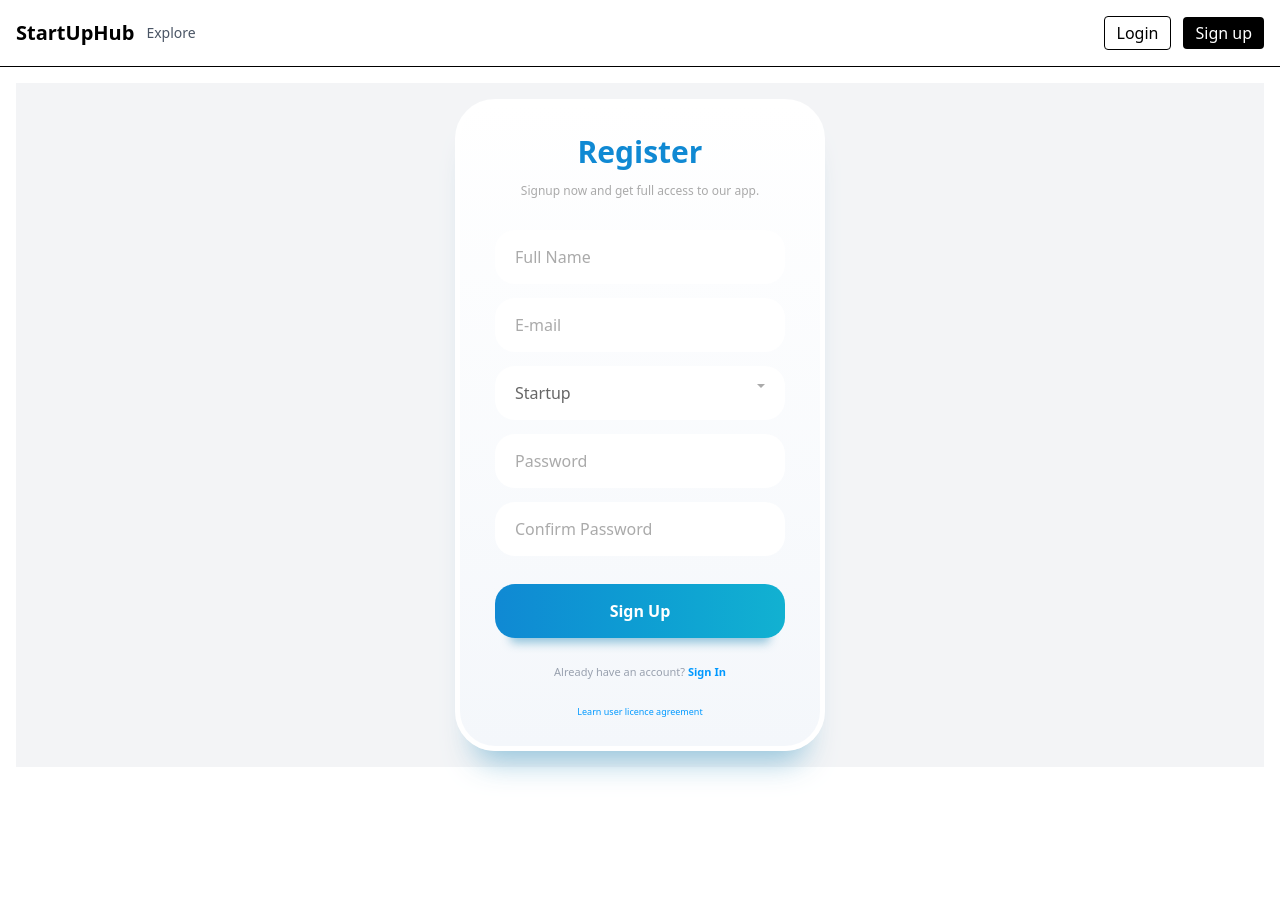
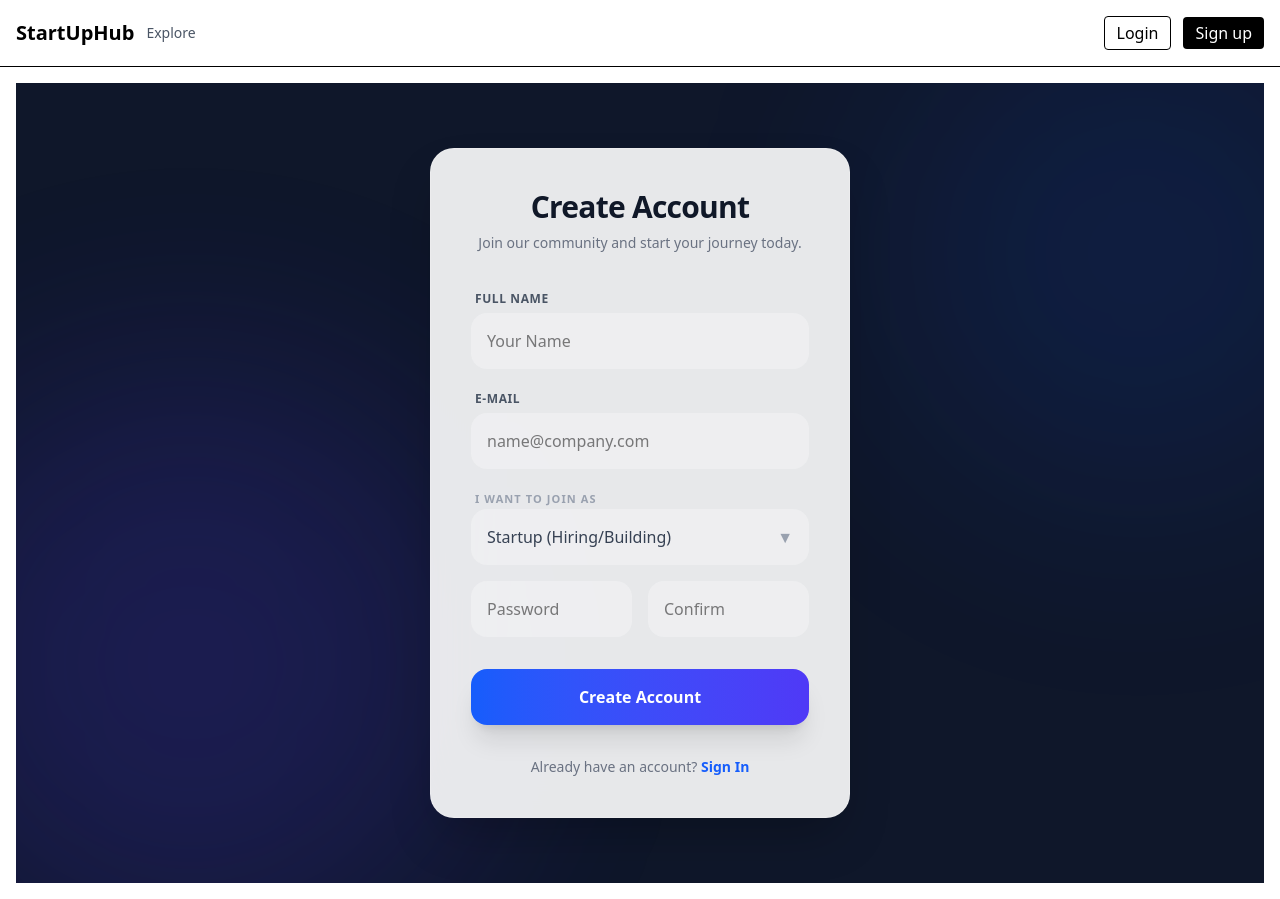
Before and after one commit to ayush-6338/Marketplace_for_startups, a React (Vite) app in the folder Project_folder/: page /signup in a window 1280 px wide. Before the commit the page ends 800 px from the top, so only its background shows below. Built offline with nearby package versions, Linux system fonts and the light colour scheme.

Commit message:
now signup and login page is working properly

```diff
--- a/Project_folder/src/pages/Auth/Login.jsx
+++ b/Project_folder/src/pages/Auth/Login.jsx
@@ -1,77 +1,115 @@
 import React, { useState } from 'react';
+import { login } from '../../services/authApi';
+import { useNavigate } from 'react-router-dom';
 
 const Login = () => {
-  const [formData, setFormData] = useState({ email: '', password: '' });
+  const navigate = useNavigate();
+
+  const [formData, setFormData] = useState({
+    email: '',
+    password: '',
+  });
+
+  const [loading, setLoading] = useState(false);
 
   const handleChange = (e) => {
     setFormData({ ...formData, [e.target.name]: e.target.value });
   };
 
-  const handleSubmit = (e) => {
+  const handleSubmit = async (e) => {
     e.preventDefault();
-    console.log('Form Submitted:', formData);
+    setLoading(true);
+
+    try {
+      const res = await login(formData);
+
+      // store token
+      localStorage.setItem('token', res.data.token);
+
+      alert('Login successful');
+
+      // redirect after login
+      navigate('/explore');
+    } catch (err) {
+      alert(err.response?.data?.message || 'Login failed');
+    } finally {
+      setLoading(false);
+    }
   };
 
   return (
-    <div className="flex items-center justify-center min-h-screen bg-gray-100 p-4">
-      {/* Main Container */}
-      <div className="w-full max-w-[350px] bg-gradient-to-b from-white to-[#f4f7fb] rounded-[40px] p-[25px_35px] border-[5px] border-white shadow-[0px_30px_30px_-20px_rgba(133,189,215,0.88)]">
+    <div className="relative min-h-screen w-full flex items-center justify-center bg-[#0f172a] overflow-hidden font-sans">
 
-        {/* Heading */}
-        <h2 className="text-center font-black text-[30px] text-[#1089d3]">
-          Sign In
+      {/* Animated background */}
+      <div className="absolute inset-0 overflow-hidden">
+        <div className="absolute top-[-10%] right-[-10%] w-[500px] h-[500px] bg-blue-600/20 rounded-full blur-[120px] animate-pulse"></div>
+        <div
+          className="absolute bottom-[-10%] left-[-10%] w-[600px] h-[600px] bg-indigo-600/20 rounded-full blur-[120px] animate-pulse"
+          style={{ animationDelay: '1.5s' }}
+        ></div>
+      </div>
+
+      {/* Login card */}
+      <div className="relative z-10 w-full max-w-[400px] p-6 mx-4">
+        <div className="bg-white/90 backdrop-blur-2xl rounded-[2.5rem] p-10 shadow-2xl border border-white/20">
+
+          {/* Header */}
+          <div className="mb-8 text-center">
+            <h2 className="text-3xl font-black text-gray-900 tracking-tight">
+              Welcome Back
             </h2>
+            <p className="text-gray-500 text-sm mt-2">
+              Sign in to continue
+            </p>
+          </div>
 
           {/* Form */}
-        <form onSubmit={handleSubmit} className="mt-5 flex flex-col">
+          <form onSubmit={handleSubmit} className="space-y-6">
+
             <input
               required
-            className="w-full bg-white border-none p-[15px_20px] rounded-[20px] mt-[15px] shadow-[#cff0ff_0px_10px_10px_-5px] border-x-2 border-transparent focus:outline-none focus:border-x-[#12B1D1] placeholder:text-[#aaaaaa]"
+              name="email"
               type="email"
-            name="email"
-            placeholder="E-mail"
+              placeholder="name@company.com"
               value={formData.email}
               onChange={handleChange}
+              className="w-full bg-gray-100/60 p-4 rounded-2xl outline-none focus:ring-2 focus:ring-blue-500/50 transition-all"
             />
+
             <input
               required
-            className="w-full bg-white border-none p-[15px_20px] rounded-[20px] mt-[15px] shadow-[#cff0ff_0px_10px_10px_-5px] border-x-2 border-transparent focus:outline-none focus:border-x-[#12B1D1] placeholder:text-[#aaaaaa]"
+              name="password"
               type="password"
-            name="password"
-            placeholder="Password"
+              placeholder="••••••••"
               value={formData.password}
               onChange={handleChange}
+              className="w-full bg-gray-100/60 p-4 rounded-2xl outline-none focus:ring-2 focus:ring-blue-500/50 transition-all"
             />
 
-          <span className="block mt-[10px] ml-[10px]">
-            <a href="#" className="text-[11px] text-[#0099ff] no-underline">
-              Forgot Password ?
-            </a>
-          </span>
-
-          {/* Login Button */}
             <button
               type="submit"
-            className="block w-full font-bold bg-gradient-to-r from-[#1089d3] to-[#12b1d1] text-white py-[15px] my-5 rounded-[20px] shadow-[0px_20px_10px_-15px_rgba(133,189,215,0.88)] border-none transition-all duration-200 ease-in-out hover:scale-105 hover:shadow-[0px_23px_10px_-20px_rgba(133,189,215,0.88)] active:scale-95 active:shadow-[0px_15px_10px_-10px_rgba(133,189,215,0.88)]"
+              disabled={loading}
+              className={`w-full font-bold text-white py-4 rounded-2xl transition-all
+                ${loading
+                  ? 'bg-gray-400 cursor-not-allowed'
+                  : 'bg-gradient-to-r from-blue-600 to-indigo-600 hover:-translate-y-1 hover:shadow-xl'
+                }`}
             >
-            Sign In
+              {loading ? 'Signing in...' : 'Sign In'}
             </button>
           </form>
 
-        {/* Social Section */}
-        <div className="mt-[25px]">
-          <span className="block text-center text-[10px] text-[#aaaaaa]">
-            Or Sign in with
-          </span>
+          {/* Footer */}
+          <div className="text-center mt-8">
+            <p className="text-xs text-gray-500">
+              Don&apos;t have an account?{' '}
+              <a href="/signup" className="text-blue-600 font-bold hover:underline">
+                Create one
+              </a>
+            </p>
+          </div>
 
         </div>
-
-        {/* Footer Link */}
-        <span className="block text-center mt-[15px]">
-          <a href="#" className="text-none text-[#0099ff] text-[9px]">
-            Learn user licence agreement
-          </a>
-        </span>
       </div>
     </div>
   );
--- a/Project_folder/src/pages/Auth/Signup.jsx
+++ b/Project_folder/src/pages/Auth/Signup.jsx
@@ -1,7 +1,10 @@
 import React, { useState } from 'react';
 import { signup } from '../../services/authApi';
+import { useNavigate } from 'react-router-dom';
 
 const Signup = () => {
+  const navigate = useNavigate();
+
   const [form, setForm] = useState({
     name: '',
     email: '',
@@ -18,118 +21,165 @@ const Signup = () => {
 
   const handleSubmit = async (e) => {
     e.preventDefault();
+
+    // basic validation
     if (form.password !== form.confirmPassword) {
-      return alert("Passwords do not match");
+      return alert('Passwords do not match');
     }
 
     setLoading(true);
     try {
       const { confirmPassword, ...signupData } = form;
+
       const res = await signup(signupData);
+
+      // store token
       localStorage.setItem('token', res.data.token);
+
       alert('Signup successful');
+
+      // 🔥 IMPORTANT: redirect after signup
+      navigate('/explore');
+
     } catch (err) {
-      alert(err.response?.data?.message || 'Signup failed');
-    } finally {
+      console.error('Signup error:', err.response?.data || err.message);
+      alert(
+        err.response?.data?.message ||
+        err.response?.data?.error ||
+        'Signup failed');
+}
+ finally {
       setLoading(false);
     }
   };
 
   return (
-    <div className="flex items-center justify-center  bg-gray-100 p-4 font-sans">
-      {/* Main Container - Styled like Login */}
-      <div className="w-full max-w-[370px] bg-gradient-to-b from-white to-[#f4f7fb] rounded-[40px] p-[25px_35px] border-[5px] border-white shadow-[0px_30px_30px_-20px_rgba(133,189,215,0.88)]">
+    <div className="relative min-h-screen w-full flex items-center justify-center bg-[#0f172a] overflow-hidden font-sans">
 
-        {/* Heading */}
-        <h2 className="text-center font-black text-[30px] text-[#1089d3]">
-          Register
+      {/* 🔵 Animated Background */}
+      <div className="absolute inset-0 overflow-hidden">
+        <div className="absolute top-[-10%] right-[-10%] w-[500px] h-[500px] bg-blue-600/20 rounded-full blur-[120px] animate-pulse"></div>
+        <div
+          className="absolute bottom-[-10%] left-[-10%] w-[600px] h-[600px] bg-indigo-600/20 rounded-full blur-[120px] animate-pulse"
+          style={{ animationDelay: '1.5s' }}
+        ></div>
+      </div>
+
+      {/* Card */}
+      <div className="relative z-10 w-full max-w-[420px] bg-white/90 backdrop-blur-2xl rounded-3xl p-10 shadow-2xl border border-white/20 mx-4">
+
+        {/* Header */}
+        <div className="mb-8 text-center">
+          <h2 className="text-3xl font-extrabold text-gray-900 tracking-tight">
+            Create Account
           </h2>
-
-        <p className="text-center text-[#aaaaaa] text-[12px] mt-2">
-          Signup now and get full access to our app.
+          <p className="text-gray-500 mt-2 text-sm">
+            Join our community and start your journey today.
           </p>
+        </div>
 
         {/* Form */}
-        <form onSubmit={handleSubmit} className="mt-5 flex flex-col gap-1">
+        <form onSubmit={handleSubmit} className="space-y-4">
+
+          {/* Name */}
+          <div>
+            <label className="text-xs font-semibold text-gray-600 uppercase tracking-wider ml-1">
+              Full Name
+            </label>
             <input
               required
               name="name"
-            className="w-full bg-white border-none p-[15px_20px] rounded-[20px] mt-[10px] shadow-[#cff0ff_0px_10px_10px_-5px] border-x-2 border-transparent focus:outline-none focus:border-x-[#12B1D1] placeholder:text-[#aaaaaa] transition-all"
               type="text"
-            placeholder="Full Name"
+              placeholder="Your Name"
               value={form.name}
               onChange={handleChange}
+              className="w-full bg-gray-100/60 p-4 rounded-2xl mt-1 outline-none focus:ring-2 focus:ring-blue-500/30 transition-all"
             />
+          </div>
 
+          {/* Email */}
+          <div>
+            <label className="text-xs font-semibold text-gray-600 uppercase tracking-wider ml-1">
+              E-mail
+            </label>
             <input
               required
               name="email"
-            className="w-full bg-white border-none p-[15px_20px] rounded-[20px] mt-[10px] shadow-[#cff0ff_0px_10px_10px_-5px] border-x-2 border-transparent focus:outline-none focus:border-x-[#12B1D1] placeholder:text-[#aaaaaa] transition-all"
               type="email"
-            placeholder="E-mail"
+              placeholder="name@company.com"
               value={form.email}
               onChange={handleChange}
+              className="w-full bg-gray-100/60 p-4 rounded-2xl mt-1 outline-none focus:ring-2 focus:ring-blue-500/30 transition-all"
             />
+          </div>
 
-          {/* Role Dropdown - Styled to match inputs */}
+          {/* Role */}
+          <div>
+            <label className="text-[11px] font-bold text-gray-400 uppercase tracking-widest ml-1">
+              I want to join as
+            </label>
             <div className="relative">
               <select
                 name="role"
                 value={form.role}
                 onChange={handleChange}
-              className="w-full bg-white border-none p-[15px_20px] rounded-[20px] mt-[10px] shadow-[#cff0ff_0px_10px_10px_-5px] border-x-2 border-transparent focus:outline-none focus:border-x-[#12B1D1] text-[#666] appearance-none cursor-pointer transition-all"
+                className="w-full bg-gray-100/60 p-4 rounded-2xl outline-none focus:ring-2 focus:ring-blue-500/30 text-gray-700 appearance-none cursor-pointer"
               >
-              <option value="startup">Startup</option>
-              <option value="freelancer">Freelancer</option>
-              <option value="client">Client</option>
+                <option value="startup">Startup (Hiring/Building)</option>
+                <option value="freelancer">Freelancer (Providing Services)</option>
+                <option value="client">Client (Looking for Experts)</option>
               </select>
-            <div className="absolute right-5 top-[28px] pointer-events-none border-t-4 border-t-[#aaaaaa] border-x-4 border-x-transparent"></div>
+              <div className="absolute right-4 top-1/2 -translate-y-1/2 text-gray-400">
+                ▼
+              </div>
+            </div>
           </div>
 
+          {/* Passwords */}
+          <div className="grid grid-cols-1 md:grid-cols-2 gap-4">
             <input
               required
               name="password"
-            className="w-full bg-white border-none p-[15px_20px] rounded-[20px] mt-[10px] shadow-[#cff0ff_0px_10px_10px_-5px] border-x-2 border-transparent focus:outline-none focus:border-x-[#12B1D1] placeholder:text-[#aaaaaa] transition-all"
               type="password"
               placeholder="Password"
               value={form.password}
               onChange={handleChange}
+              className="w-full bg-gray-100/60 p-4 rounded-2xl outline-none focus:ring-2 focus:ring-blue-500/30"
             />
-
             <input
               required
               name="confirmPassword"
-            className="w-full bg-white border-none p-[15px_20px] rounded-[20px] mt-[10px] shadow-[#cff0ff_0px_10px_10px_-5px] border-x-2 border-transparent focus:outline-none focus:border-x-[#12B1D1] placeholder:text-[#aaaaaa] transition-all"
               type="password"
-            placeholder="Confirm Password"
+              placeholder="Confirm"
               value={form.confirmPassword}
               onChange={handleChange}
+              className="w-full bg-gray-100/60 p-4 rounded-2xl outline-none focus:ring-2 focus:ring-blue-500/30"
             />
+          </div>
 
-          {/* Signup Button - Styled like Login Button */}
+          {/* Button */}
           <button
             type="submit"
             disabled={loading}
-            className={`block w-full font-bold text-white py-[15px] mt-6 mb-3 rounded-[20px] shadow-[0px_20px_10px_-15px_rgba(133,189,215,0.88)] border-none transition-all duration-200 ease-in-out hover:scale-105 active:scale-95
-              ${loading ? 'bg-gray-400' : 'bg-gradient-to-r from-[#1089d3] to-[#12b1d1] hover:shadow-[0px_23px_10px_-20px_rgba(133,189,215,0.88)]'}`}
+            className={`w-full font-bold text-white py-4 mt-4 rounded-2xl shadow-xl transition-all
+              ${loading
+                ? 'bg-gray-400 cursor-not-allowed'
+                : 'bg-gradient-to-r from-blue-600 to-indigo-600 hover:-translate-y-1 hover:shadow-blue-500/40'
+              }`}
           >
-            {loading ? 'Processing...' : 'Sign Up'}
+            {loading ? 'Creating Account...' : 'Create Account'}
           </button>
         </form>
 
-        {/* Footer Link */}
-        <div className="text-center mt-2">
-          <span className="text-[11px] text-gray-400">Already have an account? </span>
-          <a href="/login" className="text-[11px] text-[#0099ff] font-bold no-underline hover:underline">
+        {/* Footer */}
+        <div className="text-center mt-8">
+          <p className="text-sm text-gray-500">
+            Already have an account?{' '}
+            <a href="/login" className="text-blue-600 font-bold hover:underline">
               Sign In
             </a>
+          </p>
         </div>
-
-        <span className="block text-center mt-[15px]">
-          <a href="#" className="text-none text-[#0099ff] text-[9px]">
-            Learn user licence agreement
-          </a>
-        </span>
       </div>
     </div>
   );
--- a/Project_folder/src/pages/Explore/Explore.jsx
+++ b/Project_folder/src/pages/Explore/Explore.jsx
@@ -1,17 +1,28 @@
-import React from 'react';
+import { useEffect, useState } from 'react';
+import { getAllStartups } from '../../services/startupApi';
 import { Link } from 'react-router-dom';
 
-export default function Explore() {
+const Explore = () => {
+  const [startups, setStartups] = useState([]);
+
+  useEffect(() => {
+    getAllStartups()
+      .then(res => setStartups(res.data))
+      .catch(() => alert('Failed to load startups'));
+  }, []);
+
   return (
-    <div>
-      <h1 className="text-2xl font-bold mb-4">Explore startups & gigs</h1>
+    <div className="p-6">
+      <h1 className="text-2xl font-bold mb-4">Explore Startups</h1>
 
-      {Array.from({ length: 6 }).map((_, i) => (
-        <div key={i} className="p-4 border rounded mb-3">
-          <h3 className="font-semibold">Startup / Gig {i + 1}</h3>
-          <Link to={`/startup/${i + 1}`} className="text-blue-600 text-sm">Open</Link>
+      {startups.map(startup => (
+        <div key={startup._id} className="border p-4 mb-3 rounded">
+          <h2 className="text-lg font-semibold">{startup.name}</h2>
+          <p>{startup.tagline}</p>
         </div>
       ))}
     </div>
   );
-}
+};
+
+export default Explore;
--- /dev/null
+++ b/Project_folder/src/pages/Gigs/Gigs.jsx
@@ -0,0 +1,52 @@
+import { useEffect, useState } from 'react';
+import { getAllGigs } from '../../services/gigApi';
+import { applyToGig } from '../../services/proposalApi';
+
+const Gigs = () => {
+  const [gigs, setGigs] = useState([]);
+
+  useEffect(() => {
+    getAllGigs()
+      .then(res => setGigs(res.data))
+      .catch(() => alert('Failed to load gigs'));
+  }, []);
+
+  const handleApply = async (gigId) => {
+    try {
+      await applyToGig({
+        gigId,
+        message: 'I am interested in this gig',
+      });
+      alert('Applied successfully');
+    } catch (err) {
+      alert(err.response?.data?.message || 'Apply failed');
+    }
+  };
+
+  return (
+    <div className="p-6">
+      <h1 className="text-2xl font-bold mb-4">Explore Gigs</h1>
+
+      {gigs.map(gig => (
+        <div
+          key={gig._id}
+          className="border p-4 mb-4 rounded shadow-sm"
+        >
+          <h2 className="font-semibold text-lg">{gig.title}</h2>
+          <p className="text-gray-600">{gig.description}</p>
+          <p className="mt-1 font-medium">₹{gig.price}</p>
+
+          {/* 🔘 APPLY BUTTON — ADD HERE */}
+          <button
+            onClick={() => handleApply(gig._id)}
+            className="mt-3 px-4 py-2 bg-blue-600 text-white rounded hover:bg-blue-700"
+          >
+            Apply
+          </button>
+        </div>
+      ))}
+    </div>
+  );
+};
+
+export default Gigs;
--- /dev/null
+++ b/Project_folder/src/services/gigApi.js
@@ -0,0 +1,13 @@
+import apiClient from './apiClient';
+
+export const getAllGigs = () => {
+  return apiClient.get('/gigs');
+};
+
+export const getGigById = (id) => {
+  return apiClient.get(`/gigs/${id}`);
+};
+
+export const createGig = (data) => {
+  return apiClient.post('/gigs', data);
+};
--- /dev/null
+++ b/Project_folder/src/services/proposalApi.js
@@ -0,0 +1,5 @@
+import apiClient from './apiClient';
+
+export const applyToGig = (data) => {
+  return apiClient.post('/proposals', data);
+};
--- /dev/null
+++ b/Project_folder/src/services/startupApi.js
@@ -0,0 +1,13 @@
+import apiClient from './apiClient';
+
+export const getAllStartups = () => {
+  return apiClient.get('/startups');
+};
+
+export const getStartupById = (id) => {
+  return apiClient.get(`/startups/${id}`);
+};
+
+export const createStartup = (data) => {
+  return apiClient.post('/startups', data);
+};
```
Also changed, not shown: 2 other files (tests, documents, lock files or other folders). Lines whose indentation alone changed are shown as unchanged.
